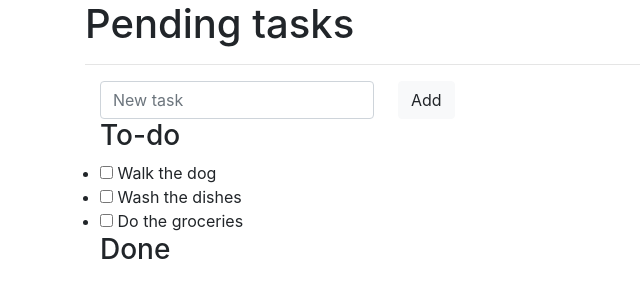
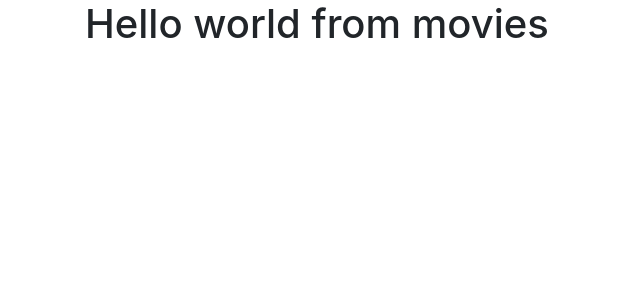
Before and after one commit to ismaelandrade/trainee-JS-Vue, a Vue app: page /movies in a window 1280 px wide. Shown: the top 300 px of the page, without its empty margins (0-640 px from the left). Built offline with nearby package versions, Linux system fonts and the light colour scheme.

Commit message:
Configure router to handle / and /movies

```diff
--- a/src/App.vue
+++ b/src/App.vue
@@ -1,6 +1,6 @@
 <template>
   <div id="app" class="container">
-    <todo-page />
+    <router-view />
   </div>
 </template>
 
--- /dev/null
+++ b/src/components/movies/MoviesPage.vue
@@ -0,0 +1,3 @@
+<template>
+  <h1>Hello world from movies</h1>
+</template>
--- a/src/main.js
+++ b/src/main.js
@@ -1,8 +1,10 @@
 import Vue from 'vue'
 import App from './App.vue'
+import router from './router'
 
 Vue.config.productionTip = false
 
 new Vue({
-  render: h => h(App)
+  render: h => h(App),
+  router
 }).$mount('#app')
--- /dev/null
+++ b/src/router/index.js
@@ -0,0 +1,22 @@
+import Vue from 'vue'
+import VueRouter from 'vue-router'
+import TodoPage from '../components/todo/TodoPage'
+import MoviesPage from '../components/movies/MoviesPage'
+
+Vue.use(VueRouter)
+
+const router = new VueRouter({
+  mode: 'history',
+  routes: [
+    {
+      path: '/',
+      component: TodoPage
+    },
+    {
+      path: '/movies',
+      component: MoviesPage
+    }
+  ]
+})
+
+export default router
```
